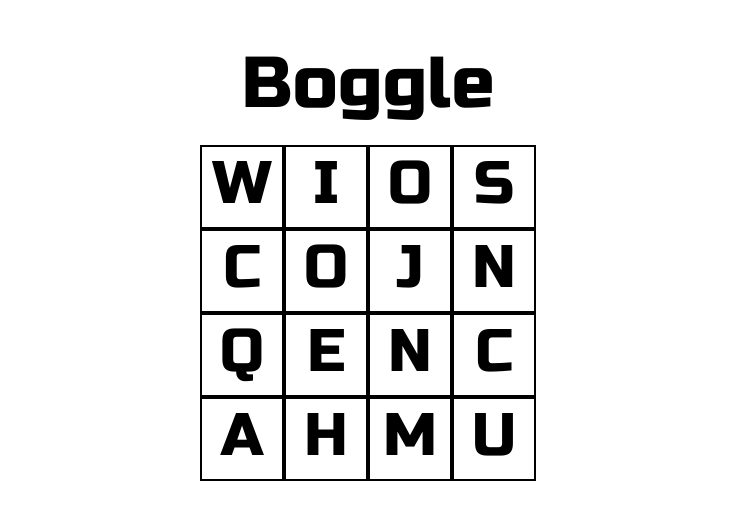
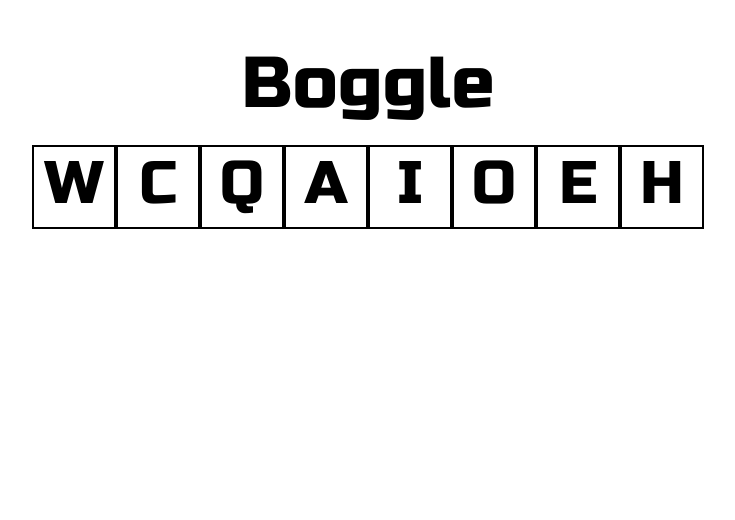
Before and after one commit to helenyueyu/boggle, a React (Create React App) app: page / in a window 1280 px wide. Shown: the top 520 px of the page, without its empty margins (272-1007 px from the left). Built offline with nearby package versions, Linux system fonts and the light colour scheme.

Commit message:
Trying to move more of the state into the root component. Deleted TileRow.js, lets see if we can make do with just Root.js and Tile.js

```diff
--- a/src/App.js
+++ b/src/App.js
@@ -4,11 +4,27 @@ import './App.css';
 import makeBoard from './components/Model'
 
 import Title from './components/Title'
-import TileRow from './components/TileRow'
+import Tile from './components/Tile'
 
 class App extends Component {
+  componentDidMount() {
+    let boggle = []
+    let boggleBoard = makeBoard()
+    for (let i = 0; i < 4; i++) {
+      for (let j = 0; j < 4; j++) {
+        boggle.push({
+          row: i+1,
+          col: j+1,
+          tile: boggleBoard[i][j]
+        })
+      }
+    }
+    this.setState({
+      board: boggle
+    })
+  }
   state = {
-    board: makeBoard()
+    board: []
   }
   render() {
     return (
@@ -17,7 +33,10 @@ class App extends Component {
         <Title/>
         <br/>
         <div className="board">
-          {this.state.board.map((x, idx) => <TileRow key={idx} row={x}/>)}
+          {this.state.board.filter((x,idx)=> idx >= 0 && idx <=3).map((x, idx) => <Tile key={idx}
+          tile={x.tile} />)}
+          {this.state.board.filter((x,idx)=> idx >= 4 && idx <=7).map((x, idx) => <Tile key={idx}
+          tile={x.tile} />)}
         </div>
       </div>
       </React.Fragment>
--- a/src/components/Tile.js
+++ b/src/components/Tile.js
@@ -9,7 +9,7 @@ const tileStyle = {
 }
 
 const Tile = ({idx, tile}) => (
-  <div key={idx} style={tileStyle}>
+  <div key={idx} style={tileStyle} onClick={() => console.log(tile)}>
     {tile}
   </div>
 )
--- a/src/components/TileRow.js
+++ /dev/null
@@ -1,16 +0,0 @@
-import React from 'react'
-import Tile from './Tile'
-
-const tileRowStyle = {
-
-}
-
-const TileRow = ({ idx, row }) => {
-  return (
-    <div style={tileRowStyle}>
-      {row.map((x, idx) => <Tile key={idx} idx={idx} tile={x}/>)}
-    </div>
-  )
-}
-
-export default TileRow
```
